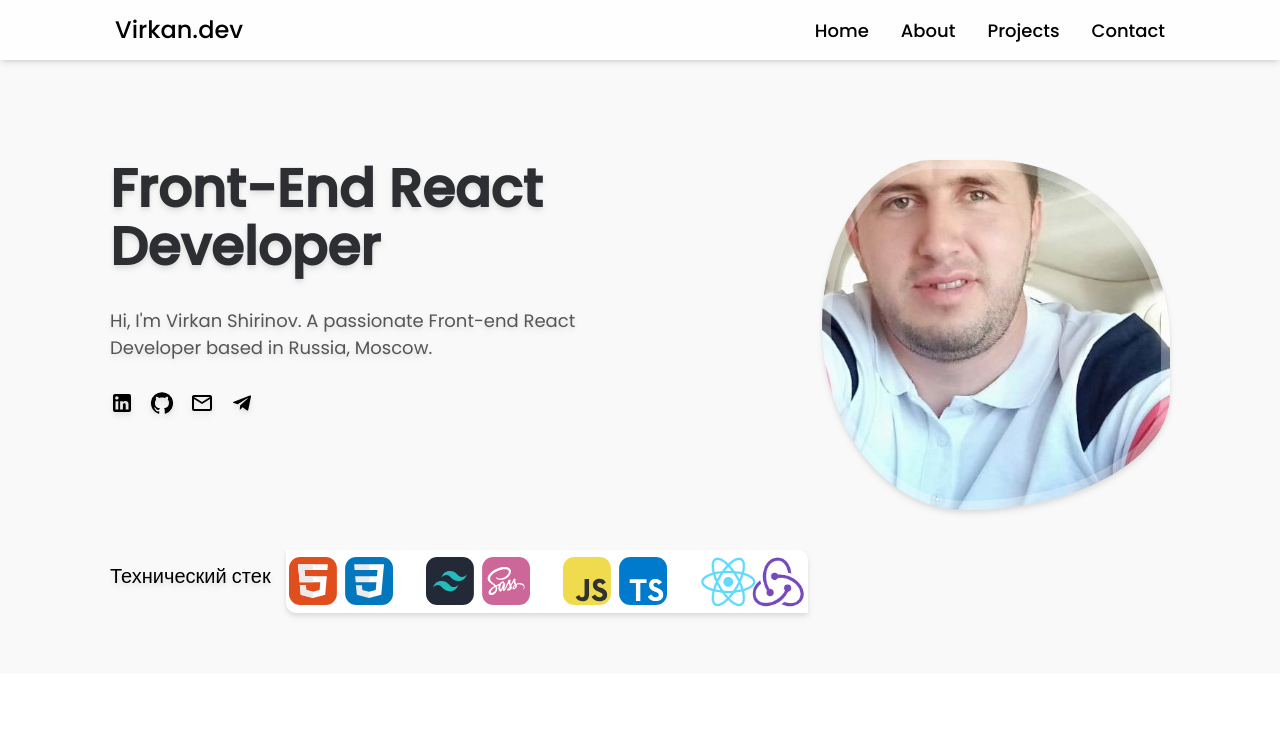
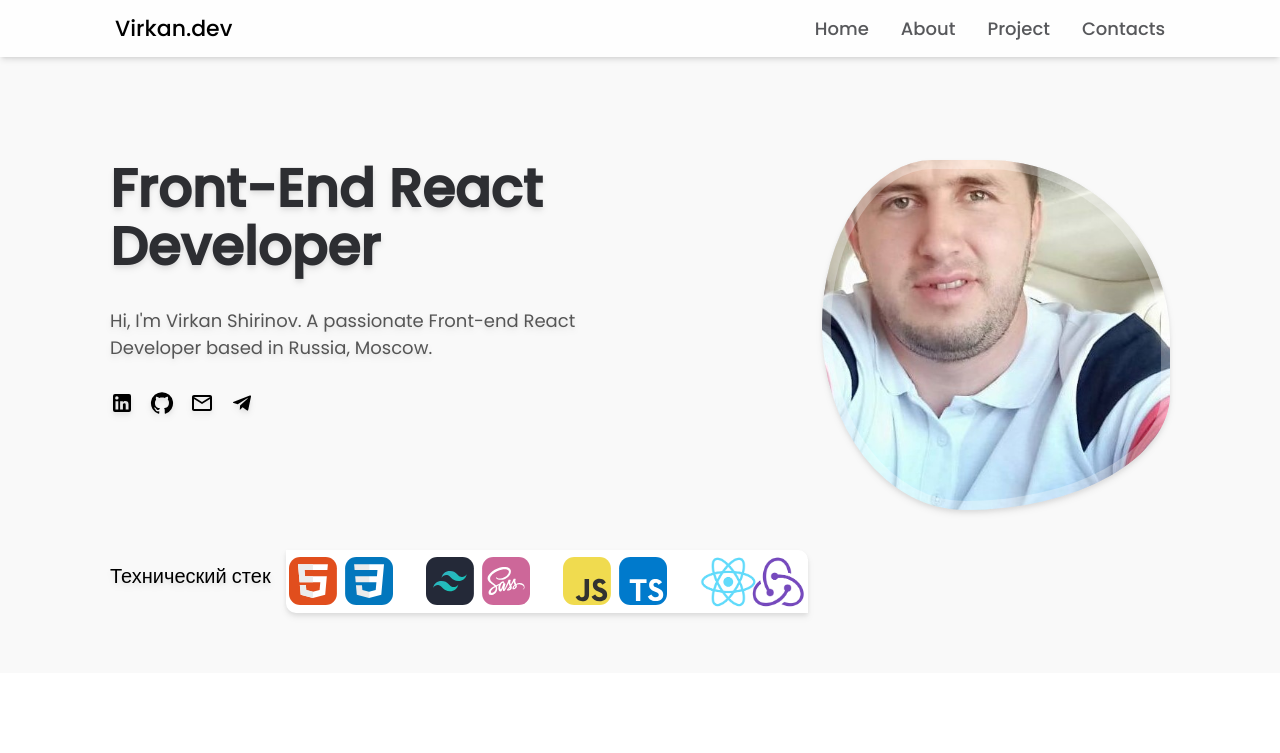
Before and after one commit to virkan91/my-portfolio, a React (Vite) app: page / in a window 1280 px wide. Shown: the top 753 px of the page. Built offline with nearby package versions, Linux system fonts and the light colour scheme.

Commit message:
new comit

```diff
--- a/src/App.jsx
+++ b/src/App.jsx
@@ -33,15 +33,43 @@ function App() {
       <header className="shadow-md   fixed z-30 w-full top-0 bg_header">
         <div className="container max-w-[1100px] mx-auto flex justify-between items-center p-[12px] px-[25px] ">
           <div className="logo">
-            <h2 className="cursor-pointer font-medium md:text-[24px] text-[20px]">
+            <a href="/" className="text-[22px] font-[500]">
               Virkan.dev
-            </h2>
+            </a>
           </div>
           <ul className=" nav md:flex gap-8 text-[18px] font-medium not-italic hidden ">
-            <li className="">Home</li>
-            <li>About</li>
-            <li>Projects</li>
-            <li>Contact</li>
+            <li>
+              <a
+                className="text-[#2d2e32]/80 hover:text-black hover:font-[600] hover:scale-[0.90] duration-200 hover:border-b-[2px]"
+                href="#home"
+              >
+                Home
+              </a>
+            </li>
+            <li>
+              <a
+                className="text-[#2d2e32]/80 hover:text-black hover:font-[600] hover:scale-[0.90] duration-200 hover:border-b-[2px]"
+                href="#about"
+              >
+                About
+              </a>
+            </li>
+            <li>
+              <a
+                className="text-[#2d2e32]/80 hover:text-black hover:font-[600] hover:scale-[0.90] duration-200 hover:border-b-[2px]"
+                href="#project"
+              >
+                Project
+              </a>
+            </li>
+            <li>
+              <a
+                className="text-[#2d2e32]/80 hover:text-black hover:font-[600] hover:scale-[0.90] duration-200 hover:border-b-[2px]"
+                href="#contacts"
+              >
+                Contacts
+              </a>
+            </li>
           </ul>
           {/* mobal-menu */}
           <div
@@ -52,7 +80,7 @@ function App() {
           </div>
         </div>
       </header>
-      <section className=" drop-shadow-md">
+      <section id="home" className=" drop-shadow-md">
         <div className="container max-w-[1100px] mx-auto pt-[80px] p-[20px] ">
           <div className="flex flex-col-reverse md:flex md:flex-row justify-between mt-[10px]  md:mt-[80px]  ">
             <div className="">
@@ -75,7 +103,9 @@ function App() {
             <div className="avatar mt-[50px] md:mt-auto mx-auto "></div>
           </div>
           <div className="flex gap-[15px]  items-center py-[40px] flex-col md:flex-row">
-            <h3 className="text-[20px] font-medium mb-[10px]">Технический стек</h3>
+            <h3 className="text-[20px] font-medium mb-[10px]">
+              Технический стек
+            </h3>
 
             <div className="grid grid-cols-4 gap-8 items-center bg-white p-[3px] skils">
               <img src={icon1} alt="" />
@@ -86,7 +116,7 @@ function App() {
           </div>
         </div>
       </section>
-      <section className="section_2 bg-[#FFFFFF] py-[70px]">
+      <section id="about" className="section_2 bg-[#FFFFFF] py-[70px]">
         <div className="container max-w-[1100px] mx-auto p-[12px]">
           <div className="grid md:grid-cols-2 gap-[90px] grid-col-1">
             <div className="rounded-[20px]">
@@ -114,7 +144,7 @@ function App() {
           </div>
         </div>
       </section>
-      <section className="section_3 bg-[#f9f9f9] py-[70px]">
+      <section id="project" className="section_3 bg-[#f9f9f9] py-[70px]">
         <div className="container max-w-[1100px] mx-auto p-[12px]">
           <div className="mb-[50px] ">
             <p className="text-[#147efb] font-bold text-[18px] text-center md:text-start">
@@ -230,7 +260,7 @@ function App() {
           </div>
         </div>
       </section>
-      <section className="contact bg-[#FFFFFF] py-[70px]">
+      <section id="contacts" className="contact bg-[#FFFFFF] py-[70px]">
         <div className="container max-w-[1100px] mx-auto p-[12px]">
           <p className="text-[#147efb] font-bold text-[18px] text-center md:text-start">
             CONTACT
@@ -320,16 +350,16 @@ function App() {
           </div>
           <ul className="flex flex-col  items-center h-full gap-[15px] text-[24px] font-medium  ">
             <li>
-              <a href="">Home</a>
+              <a href="#home">Home</a>
             </li>
             <li>
-              <a href="">About</a>
+              <a href="#about">About</a>
             </li>
             <li>
-              <a href="">Project</a>
+              <a href="#project">Project</a>
             </li>
             <li>
-              <a href="">Contact</a>
+              <a href="#contacts">Contacts</a>
             </li>
           </ul>
         </div>
```
